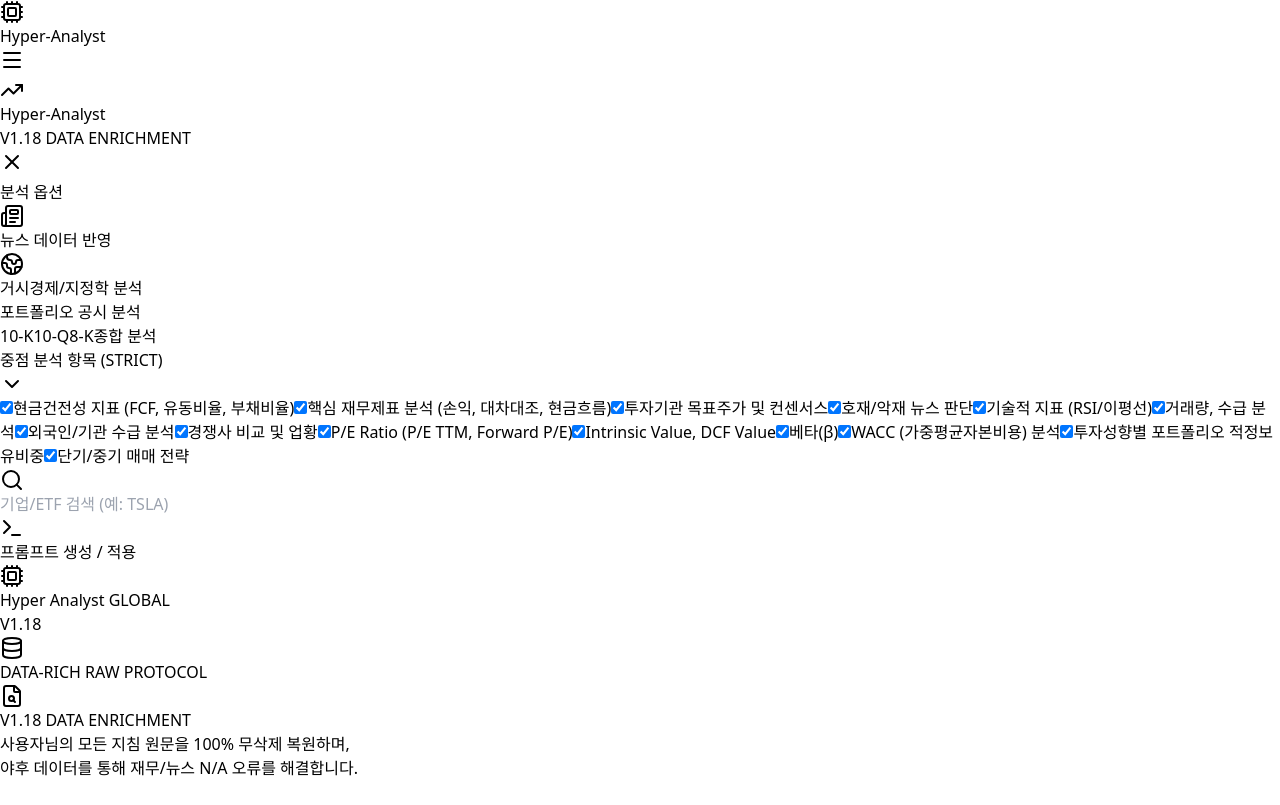
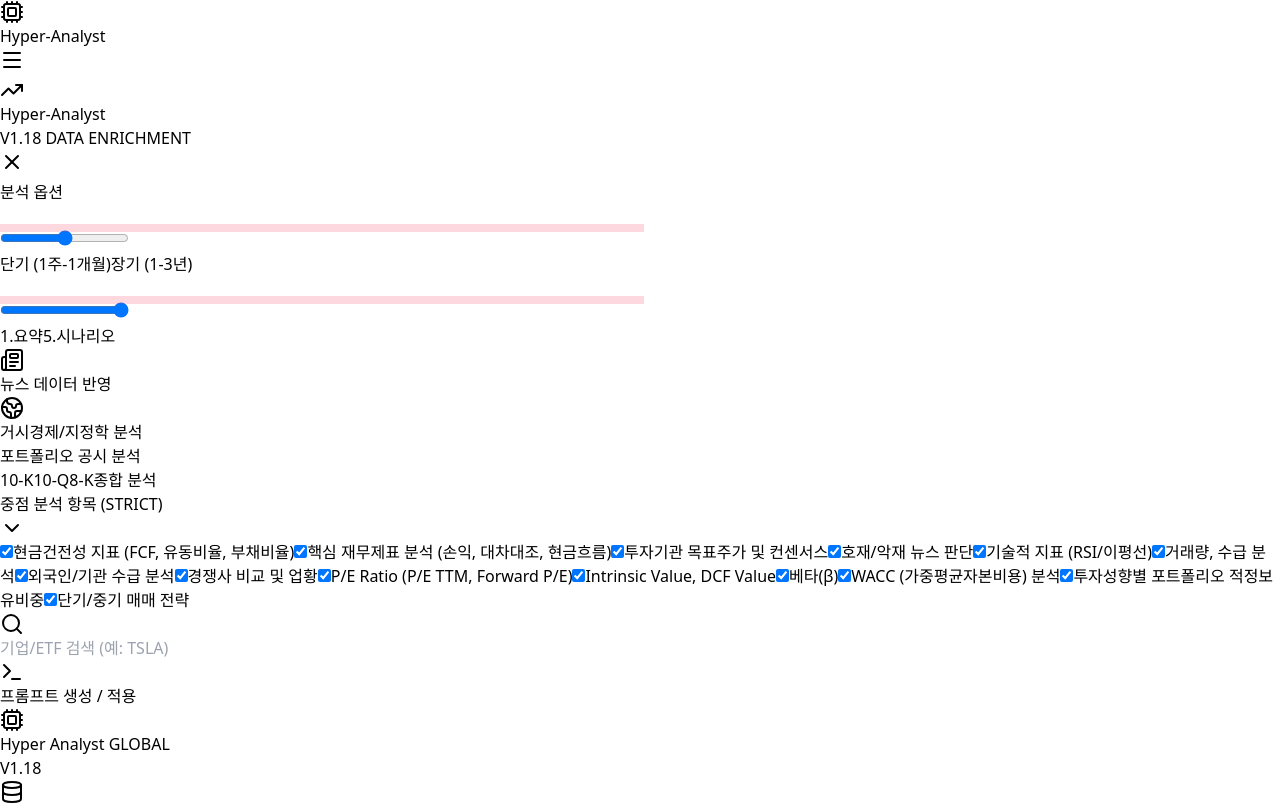
Before and after one commit to sscatman/mystock, a React (Vite) app: page / in a window 1280 px wide. Shown: the top 805 px of the page. Built offline with nearby package versions, Linux system fonts and the light colour scheme.

Commit message:
버전 V1.181 : 투자기간 날려먹은거 업데이트

```diff
--- a/src/App.jsx
+++ b/src/App.jsx
@@ -46,13 +46,72 @@
   '단기/중기 매매 전략'
 ];
 
+// 다크 테마에 맞춘 커스텀 슬라이더 컴포넌트
+const CustomSlider = ({ min, max, value, onChange, labels }) => {
+  const percent = ((value - min) / (max - min)) * 100;
+
+  return (
+    <div className="relative mt-7 mb-5 mx-2">
+      {/* 현재 값 레이블 (상단에 툴팁처럼 표시) */}
+      <div
+        className="absolute bottom-full mb-1.5 text-[11px] text-rose-500 whitespace-nowrap z-20 pointer-events-none font-bold tracking-tight"
+        style={{
+          left: `${percent}%`,
+          transform: 'translateX(-50%)',
+          transition: 'left 0.2s ease-out'
+        }}
+      >
+        {labels[value]}
+      </div>
+
+      {/* 슬라이더 트랙 영역 */}
+      <div className="relative w-full h-5 flex items-center group">
+        {/* 배경 회색 트랙 */}
+        <div className="absolute w-full h-1 bg-slate-700 rounded-full" />
+        {/* 채워진 빨간색 트랙 */}
+        <div
+          className="absolute h-1 bg-rose-500 rounded-full pointer-events-none"
+          style={{ width: `${percent}%`, transition: 'width 0.2s ease-out' }}
+        />
+        {/* 빨간색 핸들 */}
+        <div
+          className="absolute w-3.5 h-3.5 bg-rose-500 rounded-full pointer-events-none z-10"
+          style={{
+            left: `${percent}%`,
+            transform: 'translateX(-50%)',
+            transition: 'left 0.2s ease-out',
+            boxShadow: '0 0 0 4px rgba(244, 63, 94, 0.2)'
+          }}
+        />
+        {/* 실제 입력을 받는 투명한 range input */}
+        <input
+          type="range"
+          min={min}
+          max={max}
+          step="1"
+          value={value}
+          onChange={(e) => onChange(Number(e.target.value))}
+          className="absolute inset-0 w-full h-full opacity-0 cursor-pointer z-20 m-0"
+        />
+      </div>
+
+      {/* 양쪽 끝 레이블 */}
+      <div className="flex justify-between mt-1 text-[9px] font-medium text-slate-500">
+        <span>{labels[min]}</span>
+        <span>{labels[max]}</span>
+      </div>
+    </div>
+  );
+};
+
 export default function App() {
   const [ticker, setTicker] = useState('');
   const [isSearching, setIsSearching] = useState(false);
   const [activeStockData, setActiveStockData] = useState(null);
 
-  const [term, setTerm] = useState('중기 (6개월~1년)');
-  const [level, setLevel] = useState('5.시나리오');
+  // 상태 관리를 문자열에서 인덱스 기반으로 변경 (슬라이더 대응)
+  const [termIndex, setTermIndex] = useState(1); // 0: 단기, 1: 중기, 2: 장기
+  const [levelIndex, setLevelIndex] = useState(4); // 0~4 단계
   const [analysisItems, setAnalysisItems] = useState(availableItems);
 
   const [useNews, setUseNews] = useState(true);
@@ -65,6 +124,21 @@
   const [copySuccess, setCopySuccess] = useState(false);
 
   const [isSidebarOpen, setIsSidebarOpen] = useState(true);
+
+  // 슬라이더 레이블 정의
+  const periodLabels = {
+    0: "단기 (1주-1개월)",
+    1: "중기 (6개월-1년)",
+    2: "장기 (1-3년)"
+  };
+
+  const scenarioLabels = {
+    0: "1.요약",
+    1: "2.기본",
+    2: "3.상세",
+    3: "4.심층",
+    4: "5.시나리오"
+  };
 
   const handleSearch = async (isManual = false) => {
     const cleanInput = ticker.trim();
@@ -107,7 +181,7 @@
         currentStockInfo.changeRate = item.fltRt;
         symbolForYahoo = item.mrktCtg === 'KOSPI' ? `${item.srtnCd}.KS` : `${item.srtnCd}.KQ`;
       } else {
-        // 2단계: 야후 파이낸스 검색 API (ETF 및 해외주식)
+        // 2단계: 야후 파이낸스 검색 API
         const searchUrl = `https://api.allorigins.win/raw?url=${encodeURIComponent(`https://query2.finance.yahoo.com/v1/finance/search?q=${cleanInput}`)}`;
         const searchRes = await fetch(searchUrl);
         const searchData = await searchRes.json();
@@ -135,10 +209,9 @@
         }
       }
 
-      // 3단계: 야후 파이낸스 심층 데이터(재무제표 및 뉴스) 수집
+      // 3단계: 야후 파이낸스 심층 데이터 수집
       if (symbolForYahoo) {
         try {
-          // 재무 지표 추출
           const summaryUrl = `https://api.allorigins.win/raw?url=${encodeURIComponent(`https://query1.finance.yahoo.com/v10/finance/quoteSummary/${symbolForYahoo}?modules=financialData,defaultKeyStatistics,summaryDetail`)}`;
           const summaryRes = await fetch(summaryUrl);
           const summaryData = await summaryRes.json();
@@ -174,7 +247,7 @@
             };
           }
 
-          // 뉴스 기사 추출
+          if (useNews) {
             const newsSearchUrl = `https://api.allorigins.win/raw?url=${encodeURIComponent(`https://query2.finance.yahoo.com/v1/finance/search?q=${symbolForYahoo}`)}`;
             const newsRes = await fetch(newsSearchUrl);
             const newsData = await newsRes.json();
@@ -184,6 +257,7 @@
                 const dateStr = `${String(date.getMonth() + 1).padStart(2, '0')}-${String(date.getDate()).padStart(2, '0')} ${String(date.getHours()).padStart(2, '0')}:${String(date.getMinutes()).padStart(2, '0')}`;
                 return `- [News] ${n.title} - ${n.publisher || 'Web'} (${dateStr})`;
               });
+            }
           }
         } catch (e) {
           console.error("Detail Fetch Error", e);
@@ -199,6 +273,7 @@
     }
   };
 
+  // 슬라이더 값이 변경될 때마다 자동 생성 재시작
   useEffect(() => {
     const autoGenerate = setTimeout(() => {
       if (ticker.trim().length >= 2) {
@@ -207,7 +282,7 @@
     }, 1200);
 
     return () => clearTimeout(autoGenerate);
-  }, [ticker, reportType, analysisItems]);
+  }, [ticker, reportType, analysisItems, termIndex, levelIndex, useNews, useMacro]);
 
   const handleKeyDown = (e) => {
     if (e.key === 'Enter') {
@@ -224,6 +299,10 @@
     const isKOR = /^\d+$/.test(stockCode) || (stockInfo && stockInfo.market && (stockInfo.market.includes('KOSPI') || stockInfo.market.includes('KOSDAQ')));
     const currencySym = isKOR ? "₩" : "$";
 
+    // 슬라이더 인덱스를 텍스트로 변환
+    const selectedTerm = periodLabels[termIndex];
+    const selectedLevel = scenarioLabels[levelIndex];
+
     const priceText = stockInfo && stockInfo.price !== 'N/A'
       ? `- 현재가: ${Number(stockInfo.price).toLocaleString()} ${isKOR ? 'KRW' : 'USD'} / 전일대비: ${stockInfo.change > 0 ? '+' : ''}${stockInfo.change} (${stockInfo.changeRate}%)`
       : `Chart Data Not Available.\n가격 정보 조회 실패`;
@@ -233,7 +312,7 @@
 
     const newsString = stockInfo?.news && stockInfo.news.length > 0
       ? stockInfo.news.join('\n')
-      : "(이 섹션에서 실시간 뉴스를 수집하십시오. 형식: [Google News] 제목 - 출처 (날짜))";
+      : (useNews ? "(이 섹션에서 실시간 뉴스를 수집하십시오. 형식: [Google News] 제목 - 출처 (날짜))" : "(사용자 요청에 의해 뉴스 분석 생략)");
 
     let fullPrompt = "";
 
@@ -242,11 +321,11 @@
 [역할] 월스트리트 수석 애널리스트
 [대상] ${stockName} (공식 기업명: ${stockName})
 [모드] MAIN
-[중점 분석] 현금건전성 지표 (FCF, 유동비율, 부채비율), 핵심 재무제표 분석 (손익, 대차대조, 현금흐름), 투자기관 목표주가 및 컨센서스, 호재/악재 뉴스 판단, 기술적 지표 (RSI/이평선), 거래량, 수급 분석, 외국인/기관 수급 분석, 경쟁사 비교 및 업황, P/E Ratio (P/E TTM, Forward P/E), Intrinsic Value, DCF Value, 베타(β), WACC (가중평균자본비용) 분석, 투자성향별 포트폴리오 적정보유비중, 단기/중기 매매 전략
-[투자 관점] ${term}
-[분석 레벨] 5.시나리오
+[중점 분석] ${analysisItems.join(', ')}
+[투자 관점] ${selectedTerm}
+[분석 레벨] ${selectedLevel}
 **주의: '${stockName}'는 '${stockName}'입니다. 다른 기업과 혼동하지 마십시오.**
-이 분석은 '시나리오 모드'입니다. 미래 불확실성을 고려하여 확률적 접근이 필수적입니다.
+이 분석은 '${selectedLevel}' 모드입니다. ${selectedLevel === '5.시나리오' ? '미래 불확실성을 고려하여 확률적 접근이 필수적입니다.' : ''}
 
 [데이터 요약]
 ${priceText}
@@ -272,7 +351,7 @@
 3. **구조화된 출력**: 각 분석 항목은 별도의 섹션 헤더(##)로 구분하십시오.
    - 항목 간 명확한 시각적 구분이 필요합니다.
 
-4. **체크리스트 확인**: 분석 완료 후, 선택된 모든 항목(현금건전성 지표 (FCF, 유동비율, 부채비율), 핵심 재무제표 분석 (손익, 대차대조, 현금흐름), 투자기관 목표주가 및 컨센서스, 호재/악재 뉴스 판단, 기술적 지표 (RSI/이평선), 거래량, 수급 분석, 외국인/기관 수급 분석, 경쟁사 비교 및 업황, P/E Ratio (P/E TTM, Forward P/E), Intrinsic Value, DCF Value, 베타(β), WACC (가중평균자본비용) 분석, 투자성향별 포트폴리오 적정보유비중, 단기/중기 매매 전략)이 포함되었는지 **스스로 검증**하십시오.
+4. **체크리스트 확인**: 분석 완료 후, 선택된 모든 항목(${analysisItems.join(', ')})이 포함되었는지 **스스로 검증**하십시오.
    - 누락된 항목이 있다면 반드시 추가 작성하십시오.
 
 ---
@@ -297,7 +376,7 @@
 
 2. **[사용자 선택 중점 분석 항목 상세]**
    ⚠️ **아래 리스트의 모든 항목을 개별 섹션으로 상세 분석하십시오. 절대 생략 금지!**
-   - 선택된 항목 목록: 현금건전성 지표 (FCF, 유동비율, 부채비율), 핵심 재무제표 분석 (손익, 대차대조, 현금흐름), 투자기관 목표주가 및 컨센서스, 호재/악재 뉴스 판단, 기술적 지표 (RSI/이평선), 거래량, 수급 분석, 외국인/기관 수급 분석, 경쟁사 비교 및 업황, P/E Ratio (P/E TTM, Forward P/E), Intrinsic Value, DCF Value, 베타(β), WACC (가중평균자본비용) 분석, 투자성향별 포트폴리오 적정보유비중, 단기/중기 매매 전략
+   - 선택된 항목 목록: ${analysisItems.join(', ')}
    - **각 항목별로 ## 헤더를 사용하여 별도 섹션으로 작성**하십시오.
    - 각 항목당 최소 3개 이상의 구체적 분석 포인트를 포함하십시오.
 
@@ -393,7 +472,7 @@
 
 ⚠️ **[최종 검증 - 작성 완료 전 확인]**
 아래 항목들이 모두 분석에 포함되었는지 확인하십시오:
-- 선택된 중점 분석 항목: 현금건전성 지표 (FCF, 유동비율, 부채비율), 핵심 재무제표 분석 (손익, 대차대조, 현금흐름), 투자기관 목표주가 및 컨센서스, 호재/악재 뉴스 판단, 기술적 지표 (RSI/이평선), 거래량, 수급 분석, 외국인/기관 수급 분석, 경쟁사 비교 및 업황, P/E Ratio (P/E TTM, Forward P/E), Intrinsic Value, DCF Value, 베타(β), WACC (가중평균자본비용) 분석, 투자성향별 포트폴리오 적정보유비중, 단기/중기 매매 전략
+- 선택된 중점 분석 항목: ${analysisItems.join(', ')}
 - 누락된 항목이 있다면 반드시 추가 작성 후 응답을 완료하십시오.
 - 각 항목이 충분한 깊이(최소 3개 포인트)로 분석되었는지 확인하십시오.
 `.trim();
@@ -437,7 +516,7 @@
         </button>
       </div>
 
-      <div className={`fixed inset-0 lg:relative lg:translate-x-0 transform transition-transform duration-300 ease-in-out z-50 ${isSidebarOpen ? 'translate-x-0' : '-translate-x-full'} w-full lg:w-80 bg-[#111827] border-r border-slate-800 flex flex-col h-full shadow-2xl`}>
+      <div className={`fixed inset-0 lg:relative lg:translate-x-0 transform transition-transform duration-300 ease-in-out z-50 ${isSidebarOpen ? 'translate-x-0' : '-translate-x-full'} w-full lg:w-[340px] bg-[#111827] border-r border-slate-800 flex flex-col h-full shadow-2xl`}>
         <div className="flex p-6 border-b border-slate-800 items-center justify-between bg-[#111827]">
           <div className="flex items-center space-x-3">
             <div className="bg-rose-500/20 p-2 rounded-lg">
@@ -455,9 +534,31 @@
 
         <div className="flex-1 overflow-y-auto custom-scrollbar p-6 space-y-6 text-left">
 
-          {/* 복구 완료: 1. 분석 옵션 (뉴스, 거시경제) */}
+          {/* 복구 완료: 1. 분석 옵션 (기간/레벨 슬라이더 + 뉴스, 거시경제) */}
           <div className="space-y-4">
             <h3 className="text-[10px] font-black text-rose-500 uppercase tracking-widest">분석 옵션</h3>
+
+            <div className="bg-slate-800/40 p-4 rounded-xl border border-slate-700/50">
+              {/* 기간 설정 슬라이더 */}
+              <CustomSlider
+                min={0}
+                max={2}
+                value={termIndex}
+                onChange={setTermIndex}
+                labels={periodLabels}
+              />
+
+              <div className="h-px w-full bg-slate-700/50 my-5" />
+
+              {/* 시나리오 수준 설정 슬라이더 */}
+              <CustomSlider
+                min={0}
+                max={4}
+                value={levelIndex}
+                onChange={setLevelIndex}
+                labels={scenarioLabels}
+              />
+            </div>
 
             <div className="flex items-center justify-between p-2 rounded-lg hover:bg-slate-800/50 transition-colors cursor-pointer" onClick={() => setUseNews(!useNews)}>
                <div className="flex items-center space-x-3">
```
Lines whose indentation alone changed are shown as unchanged.
